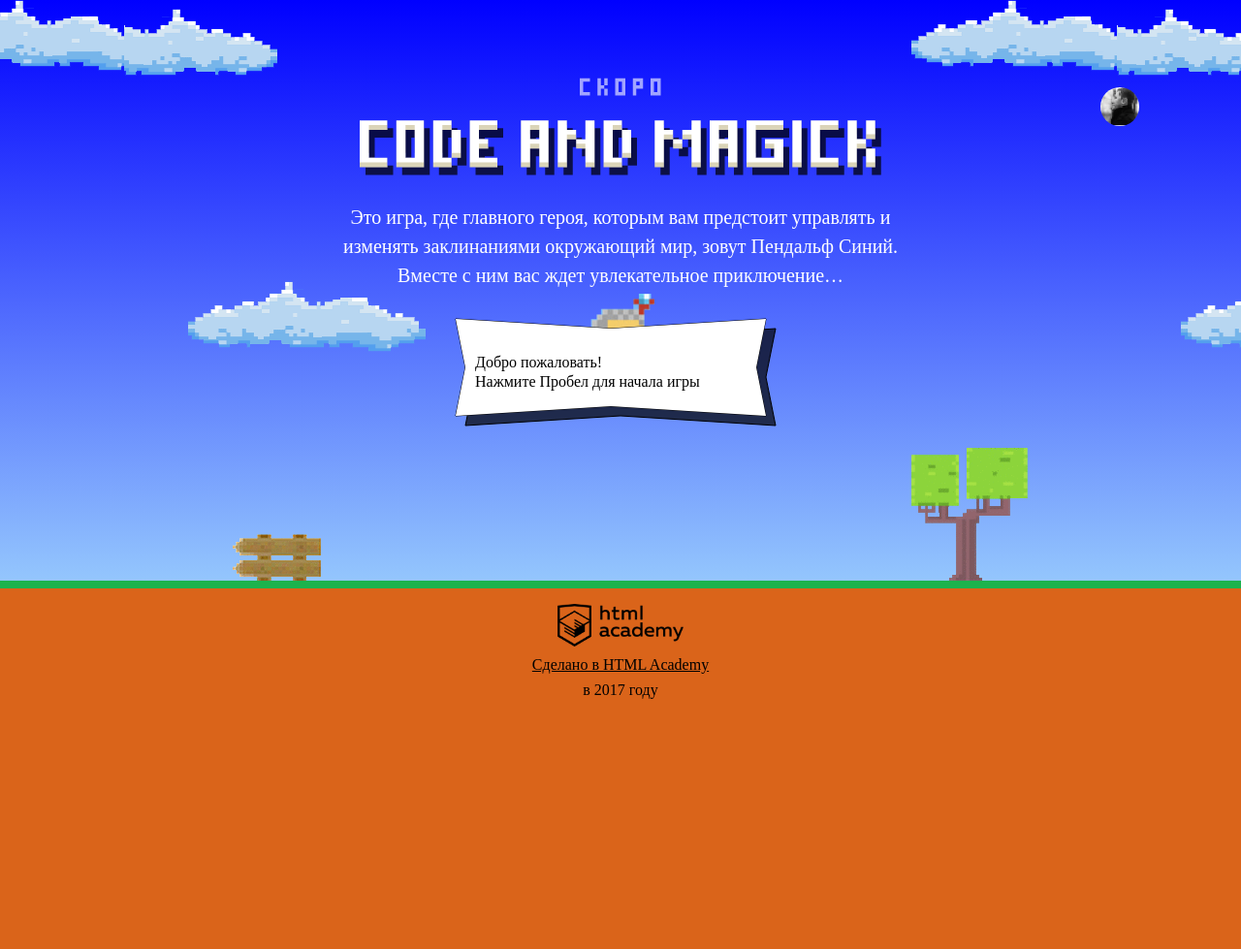
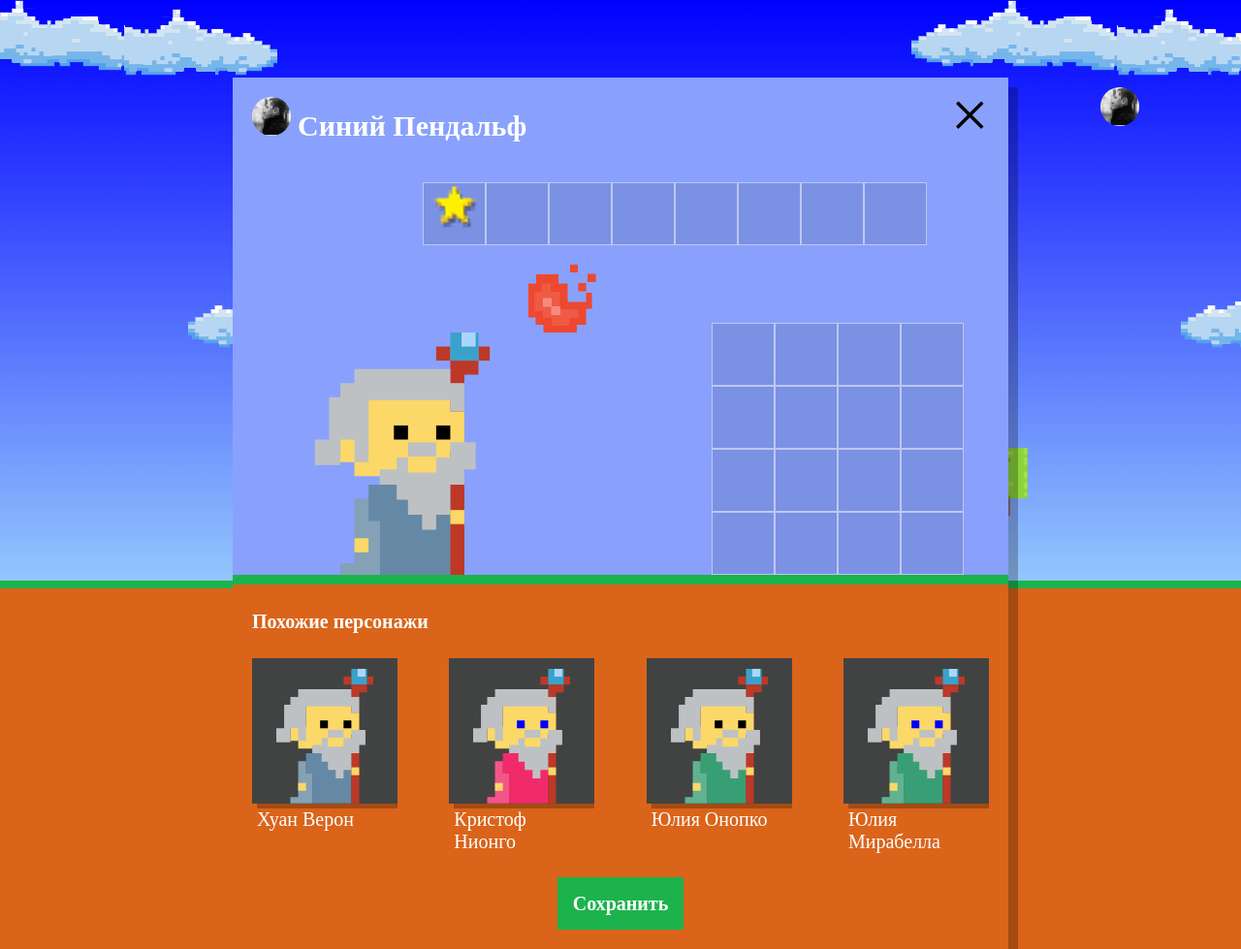
Before and after one commit to SamPerTV/156314-code-and-magick-19, a website: page index.html in a window 1280 px wide. Shown: the whole page at 97% size. Before the commit the page ends 800 px from the top, so only its background shows below. Drawn offline with Linux system fonts and the light colour scheme; a web font is replaced by a local one.

Commit message:
Добавляет файл Setup

```diff
--- a/index.html
+++ b/index.html
@@ -202,6 +202,7 @@
 </script>
 <script src="js/stat.js"></script>
 <script src="js/game.js"></script>
+<script src="js/setup.js"></script>
 
 </body>
 </html>
--- /dev/null
+++ b/js/setup.js
@@ -0,0 +1,50 @@
+// Файл setup.js
+'use strict';
+
+var WIZARD_NAMES = ['Иван', 'Хуан', 'Себастьян', 'Кристоф', 'Виктор', 'Юлия', 'Люпита', 'Вашингтон'];
+var WIZARD_SURNAME = ['да Марья', 'Верон', 'Мирабелла', 'Вальц', 'Онопко', 'Топольницкая', 'Нионго', 'Ирвинг'];
+var WIZARD_COATCOLOR = ['rgb(101, 137, 164)', 'rgb(241, 43, 107)', 'rgb(146, 100, 161)', 'rgb(56, 159, 117)', 'rgb(215, 210, 55)', 'rgb(0, 0, 0)'];
+var WIZARD_EYESCOLOR = ['black', 'red', 'blue', 'yellow', 'green'];
+var WIZARD_COUNT = 4;
+
+
+var userDialog = document.querySelector('.setup');
+userDialog.classList.remove('hidden');
+
+var similarListElement = userDialog.querySelector('.setup-similar-list');
+
+var similarWizardTemplate = document.querySelector('#similar-wizard-template')
+    .content
+    .querySelector('.setup-similar-item');
+
+function arrayRandElement(arr) {
+  var rand = Math.floor(Math.random() * arr.length);
+  return arr[rand];
+}
+var wizards = [];
+
+for (var g = 0; g < WIZARD_COUNT; g++) {
+  var wizard = {
+    name: arrayRandElement(WIZARD_NAMES) + ' ' + arrayRandElement(WIZARD_SURNAME),
+    coatColor: arrayRandElement(WIZARD_COATCOLOR),
+    eyesColor: arrayRandElement(WIZARD_EYESCOLOR)
+  };
+  wizards.push(wizard);
+}
+
+
+var renderWizard = function (wizardObject) {
+  var wizardElement = similarWizardTemplate.cloneNode(true);
+  wizardElement.querySelector('.setup-similar-label').textContent = wizardObject.name;
+  wizardElement.querySelector('.wizard-coat').style.fill = wizardObject.coatColor;
+  wizardElement.querySelector('.wizard-eyes').style.fill = wizardObject.eyesColor;
+  return wizardElement;
+};
+
+var fragment = document.createDocumentFragment();
+for (var i = 0; i < wizards.length; i++) {
+  fragment.appendChild(renderWizard(wizards[i]));
+}
+similarListElement.appendChild(fragment);
+
+userDialog.querySelector('.setup-similar').classList.remove('hidden');
```
